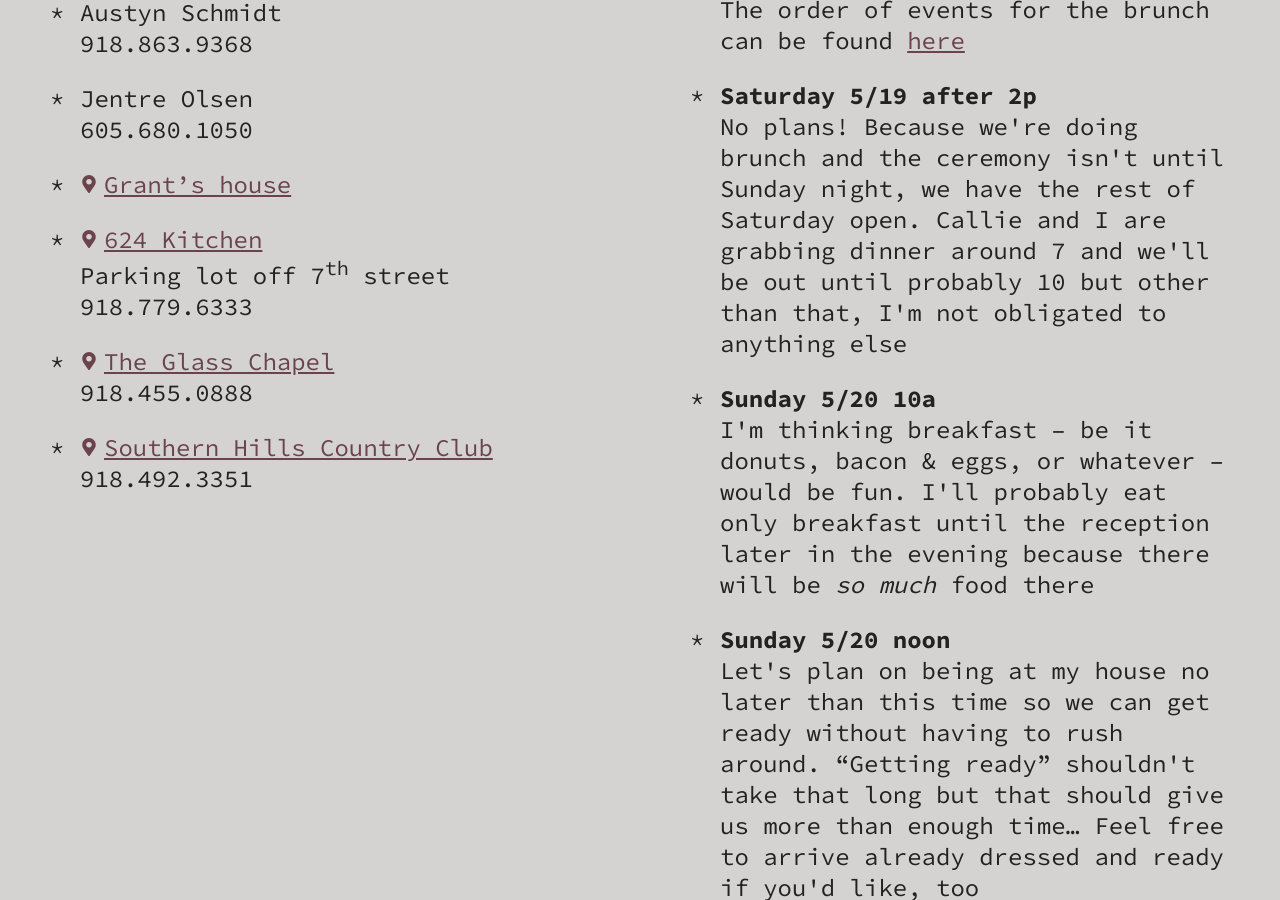
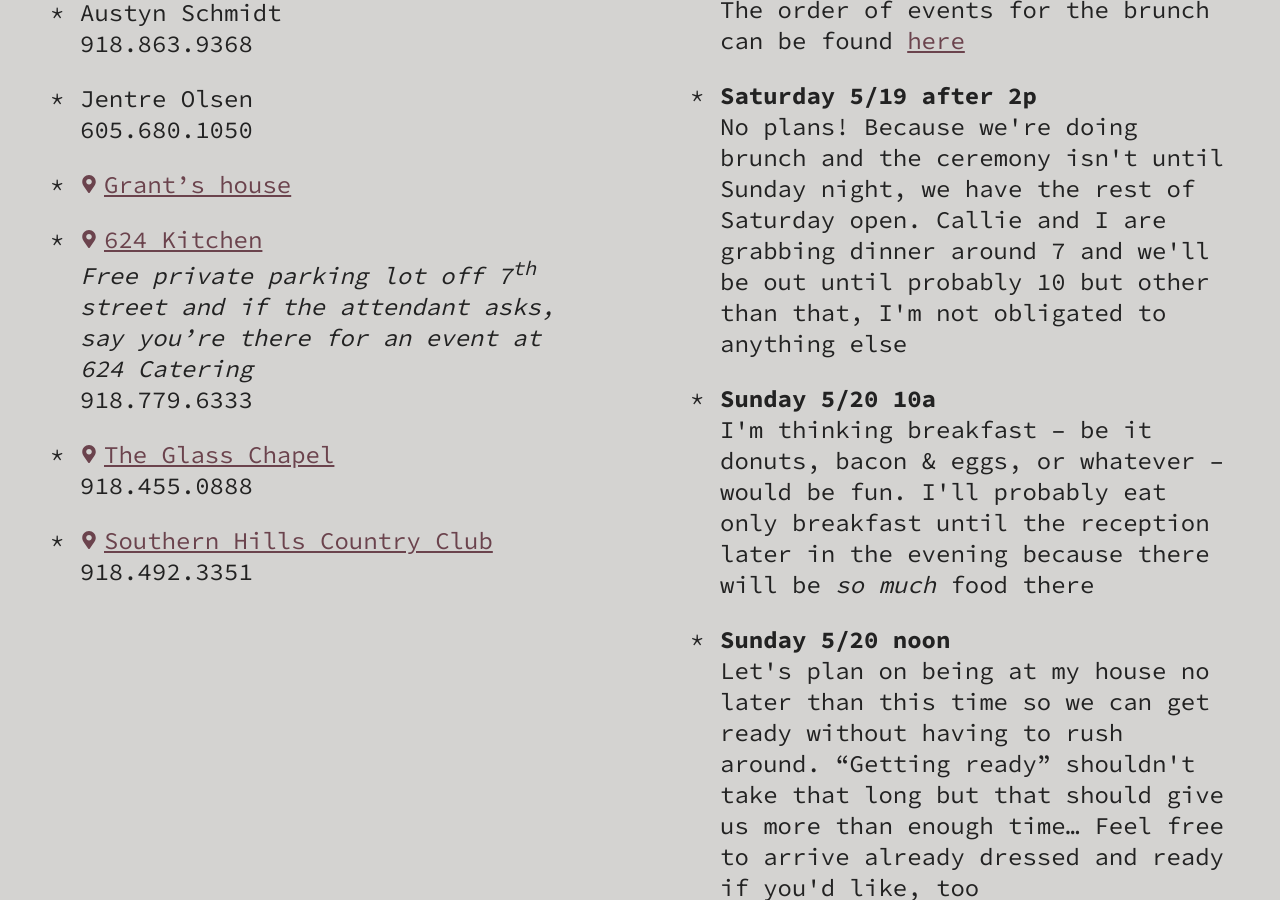
Before and after one commit to grantstandridge/grantstandridge.github.io, a Jekyll site: the page built from _buckets/groomsmen.markdown, in a window 1280 px wide and 900 px high, scrolled down 1443 px. Built offline with Jekyll 4.4.1, drawn with Linux system fonts in a browser that asks for light colours.

Commit message:
Updated Groomsmen

```diff
--- a/_buckets/groomsmen.markdown
+++ b/_buckets/groomsmen.markdown
@@ -22,8 +22,9 @@ General:
       501.67C26.97 291.031 0 269.413 0 192 0 85.961 85.961 0 192 0s192 85.961 192
       192c0 77.413-26.97 99.031-172.268 309.67-9.535 13.774-29.93 13.773-39.464 0zM192
       272c44.183 0 80-35.817 80-80s-35.817-80-80-80-80 35.817-80 80 35.817 80 80 80z"/></svg><a
-      href='https://goo.gl/maps/JojmvNgWkB92' target='_blank'>624 Kitchen</a><br>Parking
-      lot off 7<sup>th</sup> street<br><a href='tel:+19187796333'>918.779.6333</a>
+      href='https://goo.gl/maps/JojmvNgWkB92' target='_blank'>624 Kitchen</a><br><em>Free
+      private parking lot off 7<sup>th</sup> street and if the attendant asks, say
+      you’re there for an event at 624 Catering</em><br><a href='tel:+19187796333'>918.779.6333</a>
     - <svg xmlns="http://www.w3.org/2000/svg" viewBox="0 0 384 512"><path d="M172.268
       501.67C26.97 291.031 0 269.413 0 192 0 85.961 85.961 0 192 0s192 85.961 192
       192c0 77.413-26.97 99.031-172.268 309.67-9.535 13.774-29.93 13.773-39.464 0zM192
```
